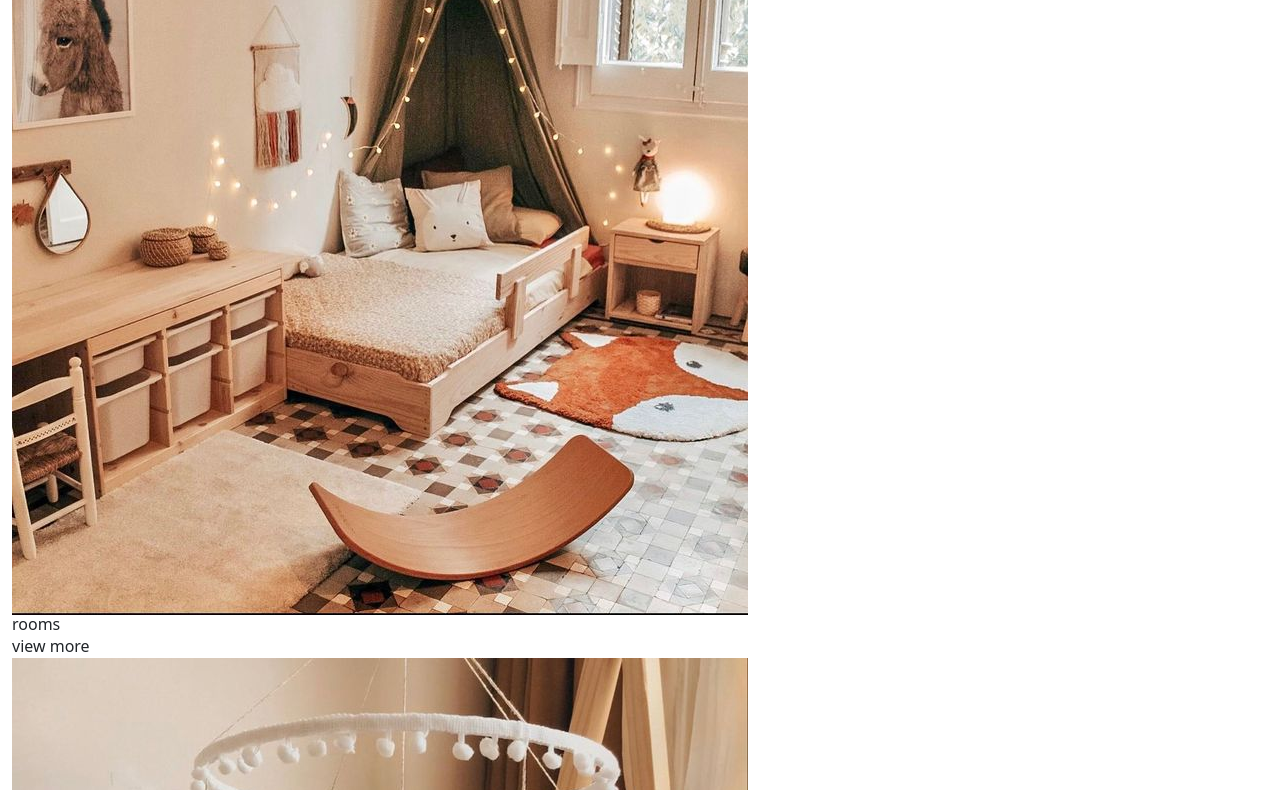
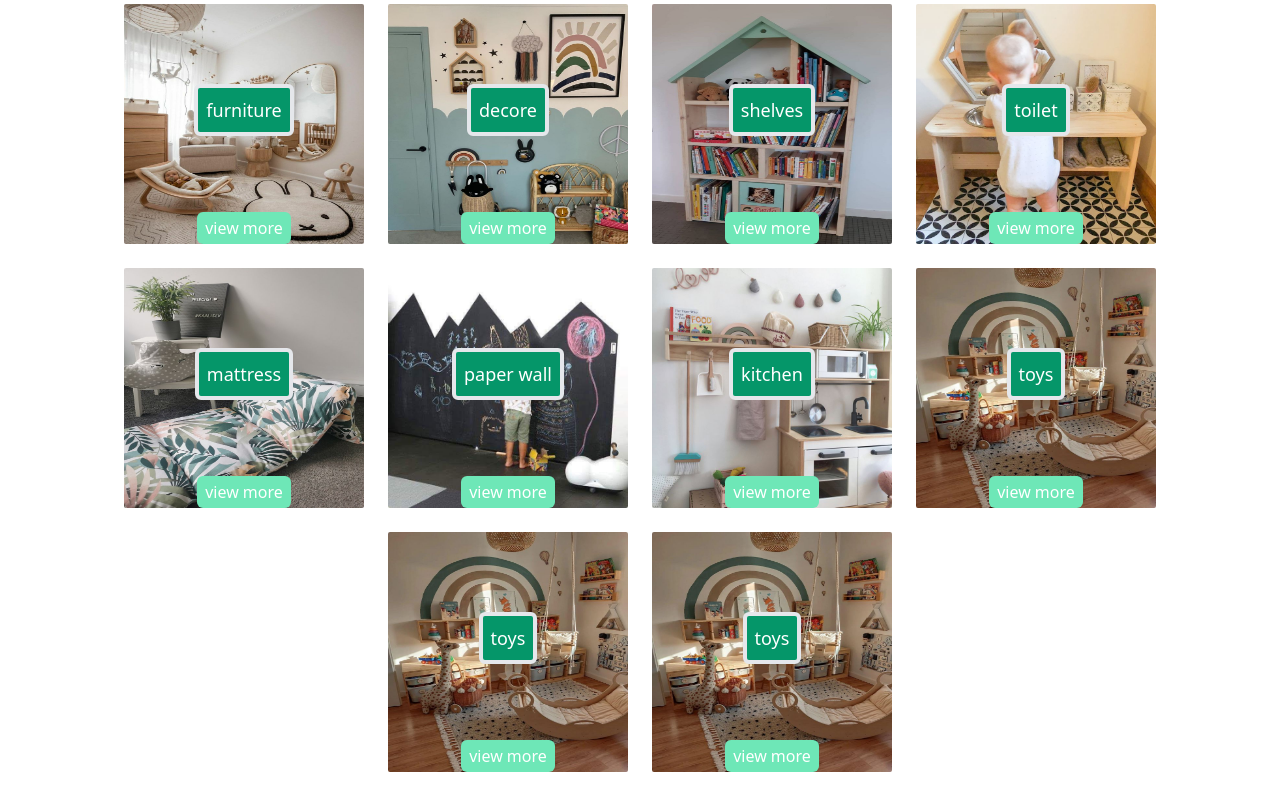
Before and after one commit to norhannabil/web-page, a website: page collection.html in a window 1280 px wide. Shown: the part 140-930 px from the top of the page. Drawn offline with nearby package versions, Linux system fonts and the light colour scheme.

Commit message:
pushtogithub

```diff
--- a/collection.html
+++ b/collection.html
@@ -4,7 +4,7 @@
 <head>
   <meta charset="UTF-8" />
   <meta name="viewport" content="width=device-width, initial-scale=1" />
-  <title> yoyo power</title>
+  <title>furniture kids</title>
 
   <link rel="icon" type="image/png" href="images/logo (2).png" />
   <!-- Font Awesome -->
@@ -68,54 +68,64 @@
   </div>
   </div>
   <!--end header-->
-  <div class="collection">
-    <div class="container">
-      <h2 class="main-nav">our collection</h2>
-      <div class="boxes">
-  <div class="box">
-    <img src="images/room.jfif">
-    <h2>rooms</h2>
-    <button class="add-to-cart" data-product-id="1" data-product-name="منتج 1" data-product-price="100">view more</button>
+
+  <div class="container ">
+      <h2 class="main-nav  text-emerald-500  text-4xl text-center  uppercase text-wrap font-serif  pt-20">our collection</h2>
+
+      <div class=" flex  content-center justify-center m-2  py-3 px-2 flex-wrap gap-4 ">
+        <div class="relative flex bg-white rounded-sm w-60 h-60 content-center items-center flex-col overflow-hidden duration-100 ">
+          <img class=" w-full h-full " src="images/room1.jfif">
+          <h2 class="absolute top-1/3 mt-0 mb-4 bg-emerald-600 text-white text-lg text-center border-solid border-4 p-2 rounded-md duration-100 hover:bg-emerald-700 cursor-pointer">furniture</h2>
+          <button class= "bg-emerald-300 text-white px-2 py-1 border-none rounded-md cursor-pointer absolute bottom-0  hover:bg-orange-600 ">view more</button>
         </div>
-    <div class="box">
-      <img src="images/toys.jfif">
-      <h2>toys</h2>
-      <button class="add-to-cart" data-product-id="1" data-product-name="منتج 1" data-product-price="100">view more</button>
+        <div class="relative flex bg-white rounded-sm w-60 h-60 content-center items-center flex-col overflow-hidden duration-100 ">
+          <img class=" w-full h-full " src="images/decore.jfif">
+          <h2 class="absolute top-1/3 mt-0 mb-4 bg-emerald-600 text-white text-lg text-center border-solid border-4 p-2 rounded-md duration-100 hover:bg-emerald-700 cursor-pointer">decore</h2>
+          <button class= "bg-emerald-300 text-white px-2 py-1 border-none rounded-md cursor-pointer absolute bottom-0  hover:bg-orange-600 ">view more</button>
         </div>
-    <div class="box">
-      <img src="images/book sheves.jpg">
-      <h2>book shelves</h2>
-      <button class="add-to-cart" data-product-id="1" data-product-name="منتج 1" data-product-price="100">view more</button>
-
+        <div class="relative flex bg-white rounded-sm w-60 h-60 content-center items-center flex-col overflow-hidden duration-100 ">
+          <img class=" w-full h-full " src="images/book (1).jpg">
+          <h2 class="absolute top-1/3 mt-0 mb-4 bg-emerald-600 text-white text-lg text-center border-solid border-4 p-2 rounded-md duration-100 hover:bg-emerald-700 cursor-pointer"> shelves</h2>
+          <button class= "bg-emerald-300 text-white px-2 py-1 border-none rounded-md cursor-pointer absolute bottom-0  hover:bg-orange-600 ">view more</button>
         </div>
-    <div class="box">
-      <img src="images/bed.jpg">
-      <h2>bed</h2>
-      <button class="add-to-cart" data-product-id="1" data-product-name="منتج 1" data-product-price="100">view more</button>
+        <div class="relative flex bg-white rounded-sm w-60 h-60 content-center items-center flex-col overflow-hidden duration-100 ">
+          <img class=" w-full h-full " src="images/toilet.jfif">
+          <h2 class="absolute top-1/3 mt-0 mb-4 bg-emerald-600 text-white text-lg text-center border-solid border-4 p-2 rounded-md duration-100 hover:bg-emerald-700 cursor-pointer">toilet</h2>
+          <button class= "bg-emerald-300 text-white px-2 py-1 border-none rounded-md cursor-pointer absolute bottom-0  hover:bg-orange-600 ">view more</button>
         </div>
-    <div class="box">
-      <img src="images/pillow mat.jfif">
-      <h2>pillow</h2>
-      <button class="add-to-cart" data-product-id="1" data-product-name="منتج 1" data-product-price="100">view more</button>
+        <div class="relative flex bg-white rounded-sm w-60 h-60 content-center items-center flex-col overflow-hidden duration-100 ">
+          <img class=" w-full h-full " src="images/matress.jfif">
+          <h2 class="absolute top-1/3 mt-0 mb-4 bg-emerald-600 text-white text-lg text-center border-solid border-4 p-2 rounded-md duration-100 hover:bg-emerald-700 cursor-pointer">mattress</h2>
+          <button class= "bg-emerald-300 text-white px-2 py-1 border-none rounded-md cursor-pointer absolute bottom-0  hover:bg-orange-600 ">view more</button>
         </div>
-    <div class="box">
-      <img src="images/sensory table.jpg">
-      <h2>sensory table</h2>
-      <button class="add-to-cart" data-product-id="1" data-product-name="منتج 1" data-product-price="100">view more</button>
+        <div class="relative flex bg-white rounded-sm w-60 h-60 content-center items-center flex-col overflow-hidden duration-100 ">
+          <img class=" w-full h-full " src="images/wall paper.jfif">
+          <h2 class="absolute top-1/3 mt-0 mb-4 bg-emerald-600 text-white text-lg text-center border-solid border-4 p-2 rounded-md duration-100 hover:bg-emerald-700 cursor-pointer">paper wall</h2>
+          <button class= "bg-emerald-300 text-white px-2 py-1 border-none rounded-md cursor-pointer absolute bottom-0  hover:bg-orange-600 ">view more</button>
         </div>
-    <div class="box">
-      <img src="images/frame.jfif">
-      <h2>frame</h2>
-      <button class="add-to-cart" data-product-id="1" data-product-name="منتج 1" data-product-price="100">view more</button>
+        <div class="relative flex bg-white rounded-sm w-60 h-60 content-center items-center flex-col overflow-hidden duration-100 ">
+          <img class=" w-full h-full " src="images/kitchen.jfif">
+          <h2 class="absolute top-1/3 bg-emerald-600 text-white text-lg text-center border-solid border-4 p-2 rounded-md duration-100 hover:bg-emerald-700 cursor-pointer">kitchen</h2>
+          <button class= "bg-emerald-300 text-white px-2 py-1 border-none rounded-md cursor-pointer absolute bottom-0  hover:bg-orange-600 ">view more</button>
         </div>
-    <div class="box">
-      <img src="images/pikler triangle.jfif">
-      <h2>pikler triangle</h2>
-      <button class="add-to-cart" data-product-id="1" data-product-name="منتج 1" data-product-price="100">view more</button>
+        <div class="relative flex bg-white rounded-sm w-60 h-60 content-center items-center flex-col overflow-hidden duration-100 ">
+          <img class=" w-full h-full " src="images/3.jfif">
+          <h2 class="absolute top-1/3 bg-emerald-600 text-white text-lg text-center border-solid border-4 p-2 rounded-md duration-100 hover:bg-emerald-700 cursor-pointer">toys</h2>
+          <button class= "bg-emerald-300 text-white px-2 py-1 border-none rounded-md cursor-pointer absolute bottom-0  hover:bg-orange-600 ">view more</button>
+        </div>
+        <div class="relative flex bg-white rounded-sm w-60 h-60 content-center items-center flex-col overflow-hidden duration-100 ">
+          <img class=" w-full h-full " src="images/3.jfif">
+          <h2 class="absolute top-1/3 bg-emerald-600 text-white text-lg text-center border-solid border-4 p-2 rounded-md duration-100 hover:bg-emerald-700 cursor-pointer">toys</h2>
+          <button class= "bg-emerald-300 text-white px-2 py-1 border-none rounded-md cursor-pointer absolute bottom-0  hover:bg-orange-600 ">view more</button>
+        </div>
+        <div class="relative flex bg-white rounded-sm w-60 h-60 content-center items-center flex-col overflow-hidden duration-100 ">
+          <img class=" w-full h-full " src="images/3.jfif">
+          <h2 class="absolute top-1/3 bg-emerald-600 text-white text-lg text-center border-solid border-4 p-2 rounded-md duration-100 hover:bg-emerald-700 cursor-pointer">toys</h2>
+          <button class= "bg-emerald-300 text-white px-2 py-1 border-none rounded-md cursor-pointer absolute bottom-0  hover:bg-orange-600 ">view more</button>
         </div>
       </div>
   </div>
-  </div>
+
 
 
 
@@ -126,7 +136,7 @@
 <div class="relative border-t-2 bg-emerald-50 p-2 w-full h-1/2 ">
   <div class="container flex justify-around max-md:flex-col  items-center gap-1 ">
     <div class=" flex items-center justify-center flex-col mb-2 mx-2">
-      <h2 class=" text-emerald-600 text-2xl m-2 text-nowrap">YOYO POWER</h2>
+      <h2 class=" text-emerald-600 text-2xl m-2 text-nowrap">furniture kids</h2>
       <p class="my-2 mx-0 text-sm text-emerald-600 text-centertext-wrap">Lorem ipsum dolor sit amet consectetur adipisicing <br> Officia itaque ratione nisi quae corporis neque
         error eum ut expedita. Libero.</p>
       <ul class=" flex ">
@@ -173,7 +183,7 @@
         </div>
         <div class="p-2 flex justify-between ">
           <i class="fas fa-phone-volume fa-fw mr-2"></i>
-          <span>01282852434  &  01220226198</span>
+          <span>0126528434  &  0125978109</span>
 
         </div>
         <div class="p-2 flex justify-between">
--- a/js/main.js
+++ b/js/main.js
@@ -98,6 +98,7 @@ function createProductElement(product){
             data-category = "${product.category}"
             data-name = "${product.name}"
         >
+
             <img src="${product.image}" alt="product" class="w-full h-full object-cover">
             <button class="status bg-black absolute bottom-0 left-0 right-0 py-2 translate-y-full group-hover:translate-y-0 transition text-white">
                 إضافة إلى السلة
@@ -108,7 +109,8 @@ function createProductElement(product){
     `;
     productElement.querySelector('.status').addEventListener('click', updateCart)
     return productElement;
-}
+};
+
 
 /*updatecart*/
 function updateCart(e){
@@ -156,3 +158,4 @@ function filterProducts() {
         }
   });
 }
+//-----------------------------------------------------
```
Also changed, not shown: 12 months.html (+3 -3 lines), 3 years.html (+3 -3 lines), 6 months.html (+3 -3 lines), 6 years.html (+3 -3 lines), about.html (+4 -4 lines), cart.html (+3 -3 lines), contact.html (+5 -5 lines), index.html (+3 -3 lines), products.html (+7 -7 lines), images/S.jpg (added). Lines whose indentation alone changed are shown as unchanged.
